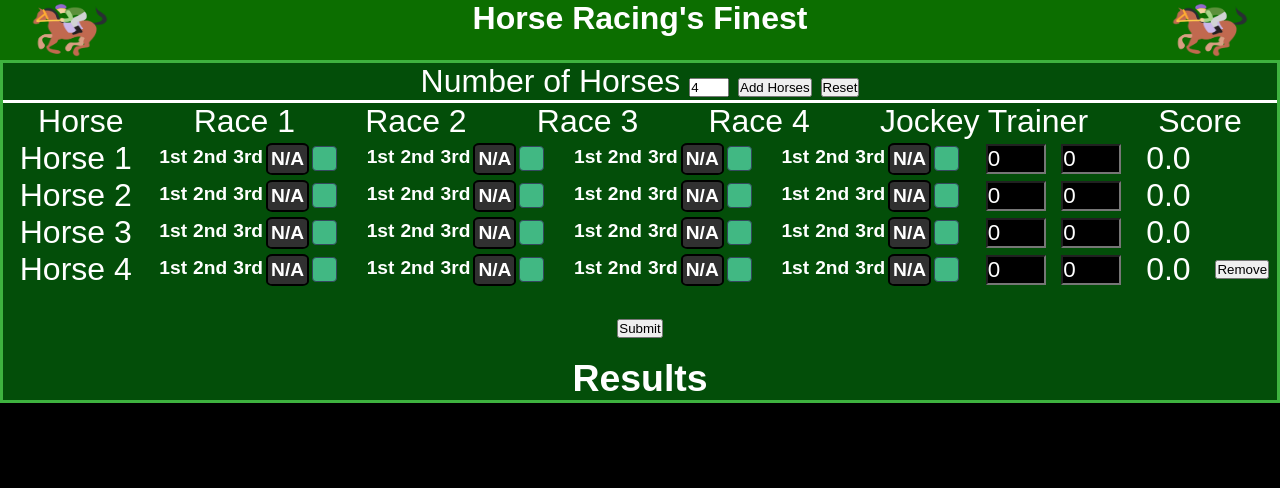
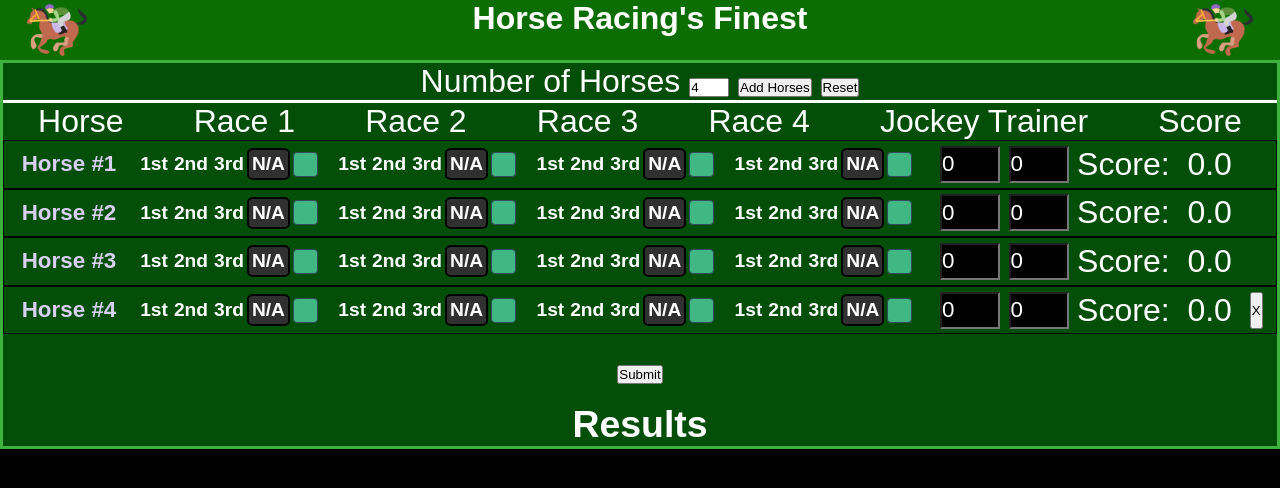
Before and after one commit to Matthew-Simanonis/horse-bets, a Flask app: page / in a window 1280 px wide. Shown: the top 488 px of the page. Run offline with Flask 2, Linux system fonts and the light colour scheme.

Commit message:
mobile fixes v2

```diff
--- a/static/home.js
+++ b/static/home.js
@@ -39,12 +39,16 @@ function addHorses(){
         for (i = currentHorses; i < horseCount; i++) {
             const horseID = 'horse-' + i;
             const li = document.createElement('li');
-            const div = document.createElement('div')
+            const div = document.createElement('div');
+            const bot = document.createElement('div');
+            div.classList.add('races');
+            bot.classList.add('jockey-trainer');
             li.classList.add('horse');
             li.setAttribute('id', horseID);
-            li.innerHTML = `<div class=horse-name>Horse ${i + 1}</div>`;
+            li.innerHTML = `<div class=horse-name>Horse #${i + 1}</div>`;
             for (j = 0; j < 4; j++){
                 innerText = `<div class=race id=race-${j}>
+                                <div class=race-number>Race ${j+1}</div>
                                 <label id='first'>
                                     <input type="radio" id="horse-position" name="position-${horseID}-${j}" value="1">
                                     1st
@@ -66,12 +70,21 @@ function addHorses(){
                                     <span id='checkmark'></span>
                                 </label>
                             </div>`
-                li.innerHTML += innerText;
+                div.innerHTML += innerText;
             }
-            li.innerHTML += `<input id='additional' type=number min=0 value=0 onClick=this.select()></input>
+            li.appendChild(div);
+            bot.innerHTML += `<div class=additional-number>
+                                Jockey
+                            </div>
+                                <input id='additional' type=number min=0 value=0 onClick=this.select()></input>
+                            <div class=additional-number>
+                                Trainer
+                            </div>
                             <input id='additional' type=number min=0 value=0 onClick=this.select()></input>
+                            <div class='score-label'>Score:</div>
                             <div class='horse-score'></div>
-                            <button id='remove-horse'>Remove</button>`
+                            <button id='remove-horse'>X</button>`
+            li.appendChild(bot);
             document.querySelector('#horses-list').append(li);
                     }
                 }
@@ -85,6 +98,7 @@ function addScore(){
         var multipliers = {0 : 0, 1 : 3, 2 : 2, 3 : 1}
         var ids = element.querySelectorAll('#horse-position');
         let total = 0;
+        let counter = 0;
 
         for(i = 0; i < 16; i++) {
             var newScore = 0;
@@ -92,13 +106,16 @@ function addScore(){
                 newScore = multipliers[ids[i].value];
             }
 
-            if (jockeys[(i%4)].checked == true){
+            if (jockeys[counter].checked == true){
                 newScore *= 2;
             }
             else if(isNaN(newScore)){
                 newScore = 0;
             }
             total += newScore;
+            if ((i%4) == 3){
+                counter ++;
+            }
         }
         for(i = 0; i < 2; i++) {
             total += parseFloat(adds[i].value)
--- a/static/styles/style.css
+++ b/static/styles/style.css
@@ -22,8 +22,8 @@ header h1{
 }
 
 header img{
-    width: 50px;
-    height: 60px;
+    max-width: 50px;
+    max-height: 60px;
 }
 
 body{
@@ -58,11 +58,14 @@ ol {
 
 .horse {
     display: flex;
+    flex-direction: column;
     justify-content: space-around;
     align-items: center;
+    min-height: 20vh;
+    border: 1px solid black;
 }
 
-.horse input {
+.jockey-trainer input {
     max-width: 20px;
     background: black;
     color: white;
@@ -85,12 +88,27 @@ ol {
 }
 
 .race {
-    display: grid;
-    grid-template-columns: auto auto;
+    display: flex;
+    padding: .2rem;
+    border: solid 1px black;
+    align-items: center;
+    justify-content: space-between;
+}
+
+.races {
+    width: 90%;
+}
+
+.race-number {
+    align-items: flex-start;
 }
 
 .horse-name{
     display: block;
+    font-size: 1.4rem;
+    font-weight: 730;
+    color: rgb(217, 207, 243);
+    padding: .2rem;
 }
 
 .left {
@@ -98,7 +116,7 @@ ol {
 }
 
 .table-top {
-    display: flex;
+    display: none;
     justify-content: space-around;
 }
 
@@ -150,6 +168,10 @@ ol {
 .horses-table {
     display: flex;
     flex-direction: column;
+}
+
+.races {
+    flex: 2;
 }
 
 .results-container{
@@ -211,9 +233,29 @@ ol {
     border: 2px solid #34495E;
 }
 
+.jockey-trainer {
+    display: flex;
+    width: 100%;
+    justify-content: space-evenly;
+    padding: .3rem;
+}
+
+#remove-horse {
+    flex: -1;
+}
+
 @media screen and (min-width: 52em) {
     body{
         font-size: 2rem;
+    }
+
+    .horse {
+        min-height: auto;
+        flex-direction: row;
+    }
+
+    .race-number, .additional-number{
+        display: none;
     }
 
     .horse label {
@@ -223,6 +265,12 @@ ol {
 
     .race {
         display: flex;
+        border: none;
+    }
+
+    .races {
+        display: flex;
+        flex: 0;
     }
 
     .horse-name{
@@ -243,6 +291,10 @@ ol {
     }
 
     header img{
-        width: 140px;
+        max-width: 140px;
+    }
+
+    .table-top{
+        display: flex;
     }
 }
```
